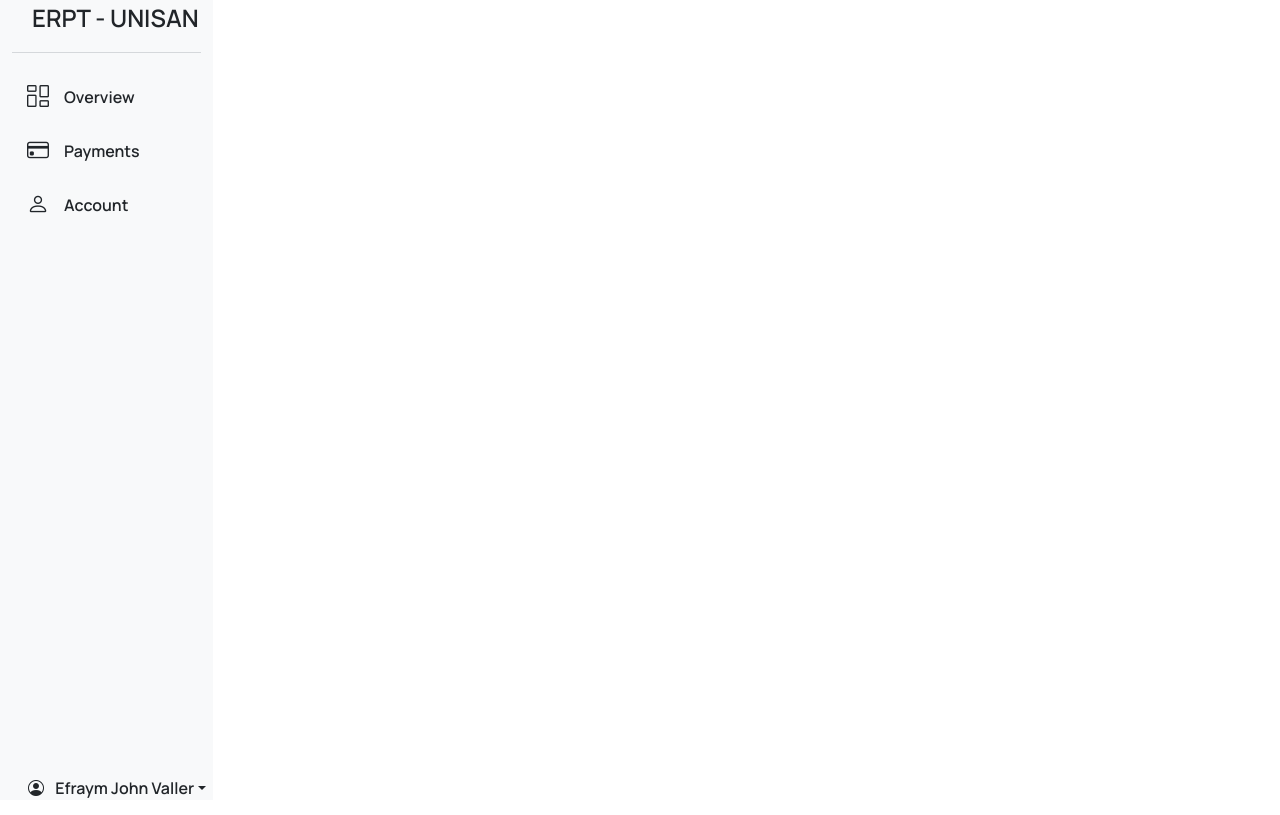
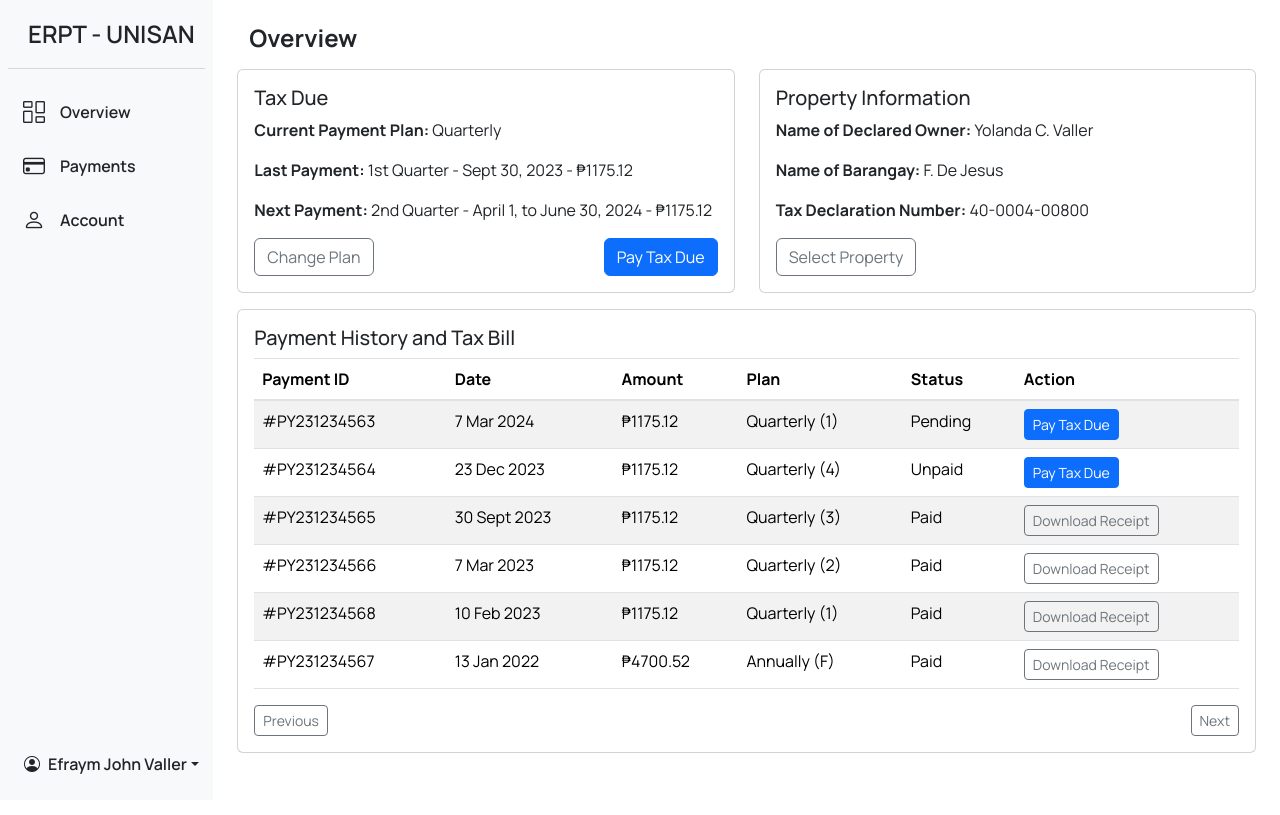
Before and after one commit to bluntdetto/unisan_rpt, a React (Create React App) app: page /overview in a window 1280 px wide. Built offline with nearby package versions, Linux system fonts and the light colour scheme.

Commit message:
added overview contents

```diff
--- a/src/App.js
+++ b/src/App.js
@@ -10,11 +10,11 @@ import Account from "./pages/Account";
 function App() {
   return (
     <BrowserRouter>
-      <Sidebar />
+
       <Routes>
         <Route path="/auth/login" element={<Login />} />
 
-        <Route path="/" element={<Overview />} />
+        <Route path="/overview" element={<Overview />} />
         <Route path="/payments" element={<Payments />} />
         <Route path="/account" element={<Account />} />
       </Routes>
--- a/src/components/Sidebar.js
+++ b/src/components/Sidebar.js
@@ -6,44 +6,44 @@ import "./Sidebar.css";
 
 const Sidebar = () => {
   return (
-    <div className="container-fluid">
-      <div className="row">
-        <div className="bg-light col-auto col-md-2 min-vh-100 d-flex justify-content-between flex-column">
+    <div className="bg-light col-auto col-md-2 min-vh-100 d-flex flex-column justify-content-between p-2">
       <div>
         <Link
-              className="text-decoration-none text-dark d-none d-sm-inline d-flex align-items-center ms-3 mt-2"
+          className="text-decoration-none text-dark d-flex align-items-center ms-3 mt-2"
           to="/"
         >
-              <span className="ms-1 fs-4 d-none d-sm-inline">
+          <span className="ms-1 fs-4 d-none d-sm-inline text-center">
             ERPT - UNISAN
           </span>
         </Link>
         <hr className="text-secondary d-none d-sm-block" />
-            <ul className="nav nav-pills flex-column mt-3 mt-sm-0">
-              <li className="nav-item text-dark fs-4 my-1 py-2 py-sm-0">
+        <ul className="nav nav-pills flex-column mt-3">
+          <li className="nav-item my-1">
             <Link
               to="/overview"
-                  className="nav-link text-dark fs-5 text-center text-sm-start"
+              className="nav-link text-dark fs-5 d-flex align-items-center"
               aria-current="page"
             >
-                  <i className="bi bi-columns-gap custom-icon"></i>
-                  <span className="ms-3 d-none d-sm-inline fs-6">Overview</span>
+              <i className="bi bi-columns-gap custom-icon "></i>
+              <span className="ms-3 d-none d-sm-inline fs-6 ">
+                Overview
+              </span>
             </Link>
           </li>
-              <li className="nav-item text-dark fs-4 my-1 py-2 py-sm-0">
+          <li className="nav-item my-1">
             <Link
               to="/payments"
-                  className="nav-link text-dark fs-5 text-center text-sm-start"
+              className="nav-link text-dark fs-5 d-flex align-items-center"
               aria-current="page"
             >
               <i className="bi bi-credit-card custom-icon"></i>
               <span className="ms-3 d-none d-sm-inline fs-6">Payments</span>
             </Link>
           </li>
-              <li className="nav-item text-dark fs-4 my-1 py-2 py-sm-0">
+          <li className="nav-item my-1">
             <Link
               to="/account"
-                  className="nav-link text-dark fs-5 text-center text-sm-start"
+              className="nav-link text-dark fs-5 d-flex align-items-center"
               aria-current="page"
             >
               <i className="bi bi-person custom-icon"></i>
@@ -52,9 +52,9 @@ const Sidebar = () => {
           </li>
         </ul>
       </div>
-          <div className="dropdown open">
+      <div className="dropdown open p-3">
         <Link
-              className="text-decoration-none text-dark dropdown-toggle p-3"
+          className="text-decoration-none text-dark dropdown-toggle d-flex align-items-center"
           to="#"
           role="button"
           id="triggerId"
@@ -62,10 +62,8 @@ const Sidebar = () => {
           aria-haspopup="true"
           aria-expanded="false"
         >
-              <i className="bi bi-person-circle"></i>{" "}
-              <span className="ms-2 d-none d-sm-inline">
-                Efraym John Valler
-              </span>
+          <i className="bi bi-person-circle"></i>
+          <span className="ms-2 d-none d-sm-inline">Efraym John Valler</span>
         </Link>
         <div className="dropdown-menu" aria-labelledby="triggerId">
           <Link className="dropdown-item" to="/profile">
@@ -77,8 +75,6 @@ const Sidebar = () => {
         </div>
       </div>
     </div>
-      </div>
-    </div>
   );
 };
 
--- /dev/null
+++ b/src/pages/Overview.css
@@ -0,0 +1,8 @@
+.container-fluid {
+  height: 100%;
+  padding: 0;
+}
+
+.card {
+  margin-bottom: 1rem;
+}
--- a/src/pages/Overview.js
+++ b/src/pages/Overview.js
@@ -1,7 +1,176 @@
 import React from "react";
+import "./Overview.css";
+import Sidebar from "../components/Sidebar";
 
 const Overview = () => {
-  return <div className="bg"></div>;
+  return (
+    <div className="d-flex">
+      <Sidebar />
+      <div className="flex-grow-1 container-fluid px-4">
+        <div className="row mt-4 ">
+          <div className="col-12">
+            <div className="row m-0">
+              <div className="col-md-12 pb-2">
+                <h4>
+                  <strong>Overview</strong>
+                </h4>
+              </div>
+            </div>
+            <div className="row">
+              <div className="col-md-6">
+                <div className="card mb-3">
+                  <div className="card-body">
+                    <h5 className="card-title">Tax Due</h5>
+                    <p className="card-text">
+                      <strong>Current Payment Plan:</strong> Quarterly
+                    </p>
+                    <p className="card-text">
+                      <strong>Last Payment:</strong> 1st Quarter - Sept 30, 2023
+                      - ₱1175.12
+                    </p>
+                    <p className="card-text">
+                      <strong>Next Payment:</strong> 2nd Quarter - April 1, to
+                      June 30, 2024 - ₱1175.12
+                    </p>
+                    <div className="d-flex justify-content-between">
+                      <button className="btn btn-outline-secondary">
+                        Change Plan
+                      </button>
+                      <button className="btn btn-primary">Pay Tax Due</button>
+                    </div>
+                  </div>
+                </div>
+              </div>
+              <div className="col-md-6">
+                <div className="card mb-3">
+                  <div className="card-body">
+                    <h5 className="card-title">Property Information</h5>
+                    <p className="card-text">
+                      <strong>Name of Declared Owner:</strong> Yolanda C. Valler
+                    </p>
+                    <p className="card-text">
+                      <strong>Name of Barangay:</strong> F. De Jesus
+                    </p>
+                    <p className="card-text">
+                      <strong>Tax Declaration Number:</strong> 40-0004-00800
+                    </p>
+                    <button className="btn btn-outline-secondary">
+                      Select Property
+                    </button>
+                  </div>
+                </div>
+              </div>
+            </div>
+            <div className="row">
+              <div className="col-12">
+                <div className="card mb-3">
+                  <div className="card-body">
+                    <h5 className="card-title">Payment History and Tax Bill</h5>
+                    <div className="table-responsive">
+                      <table className="table table-striped">
+                        <thead>
+                          <tr>
+                            <th>Payment ID</th>
+                            <th>Date</th>
+                            <th>Amount</th>
+                            <th>Plan</th>
+                            <th>Status</th>
+                            <th>Action</th>
+                          </tr>
+                        </thead>
+                        <tbody>
+                          <tr>
+                            <td>#PY231234563</td>
+                            <td>7 Mar 2024</td>
+                            <td>₱1175.12</td>
+                            <td>Quarterly (1)</td>
+                            <td>Pending</td>
+                            <td>
+                              <button className="btn btn-primary btn-sm">
+                                Pay Tax Due
+                              </button>
+                            </td>
+                          </tr>
+                          <tr>
+                            <td>#PY231234564</td>
+                            <td>23 Dec 2023</td>
+                            <td>₱1175.12</td>
+                            <td>Quarterly (4)</td>
+                            <td>Unpaid</td>
+                            <td>
+                              <button className="btn btn-primary btn-sm">
+                                Pay Tax Due
+                              </button>
+                            </td>
+                          </tr>
+                          <tr>
+                            <td>#PY231234565</td>
+                            <td>30 Sept 2023</td>
+                            <td>₱1175.12</td>
+                            <td>Quarterly (3)</td>
+                            <td>Paid</td>
+                            <td>
+                              <button className="btn btn-outline-secondary btn-sm">
+                                Download Receipt
+                              </button>
+                            </td>
+                          </tr>
+                          <tr>
+                            <td>#PY231234566</td>
+                            <td>7 Mar 2023</td>
+                            <td>₱1175.12</td>
+                            <td>Quarterly (2)</td>
+                            <td>Paid</td>
+                            <td>
+                              <button className="btn btn-outline-secondary btn-sm">
+                                Download Receipt
+                              </button>
+                            </td>
+                          </tr>
+                          <tr>
+                            <td>#PY231234568</td>
+                            <td>10 Feb 2023</td>
+                            <td>₱1175.12</td>
+                            <td>Quarterly (1)</td>
+                            <td>Paid</td>
+                            <td>
+                              <button className="btn btn-outline-secondary btn-sm">
+                                Download Receipt
+                              </button>
+                            </td>
+                          </tr>
+                          <tr>
+                            <td>#PY231234567</td>
+                            <td>13 Jan 2022</td>
+                            <td>₱4700.52</td>
+                            <td>Annually (F)</td>
+                            <td>Paid</td>
+                            <td>
+                              <button className="btn btn-outline-secondary btn-sm">
+                                Download Receipt
+                              </button>
+                            </td>
+                          </tr>
+                        </tbody>
+                      </table>
+                    </div>
+                    <div className="d-flex justify-content-between">
+                      <button className="btn btn-outline-secondary btn-sm">
+                        Previous
+                      </button>
+                      <button className="btn btn-outline-secondary btn-sm">
+                        Next
+                      </button>
+                    </div>
+                  </div>
+                </div>
+              </div>
+            </div>
+          </div>
+        </div>
+      </div>
+    </div>
+  );
 };
 
 export default Overview;
```
Lines whose indentation alone changed are shown as unchanged.
